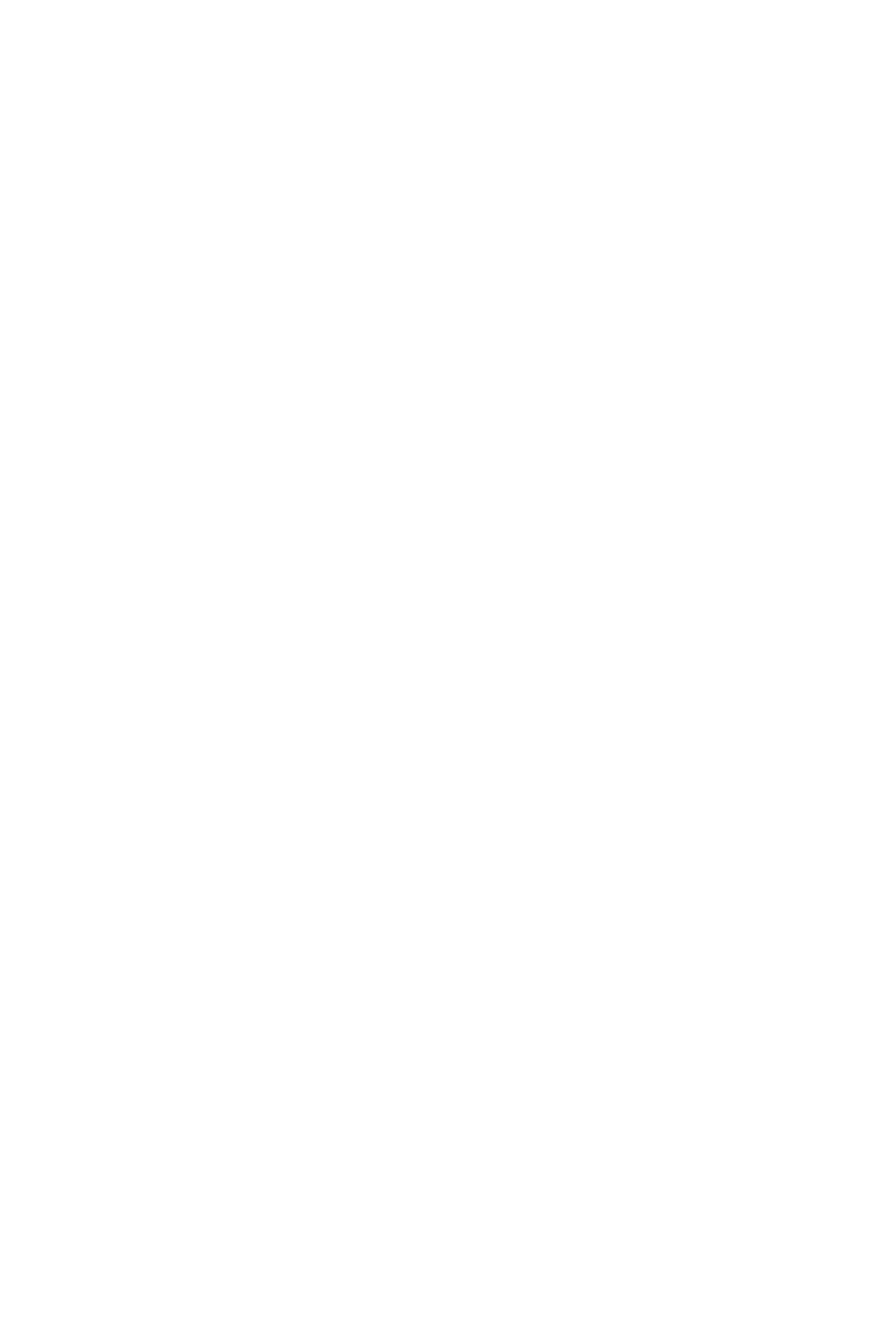
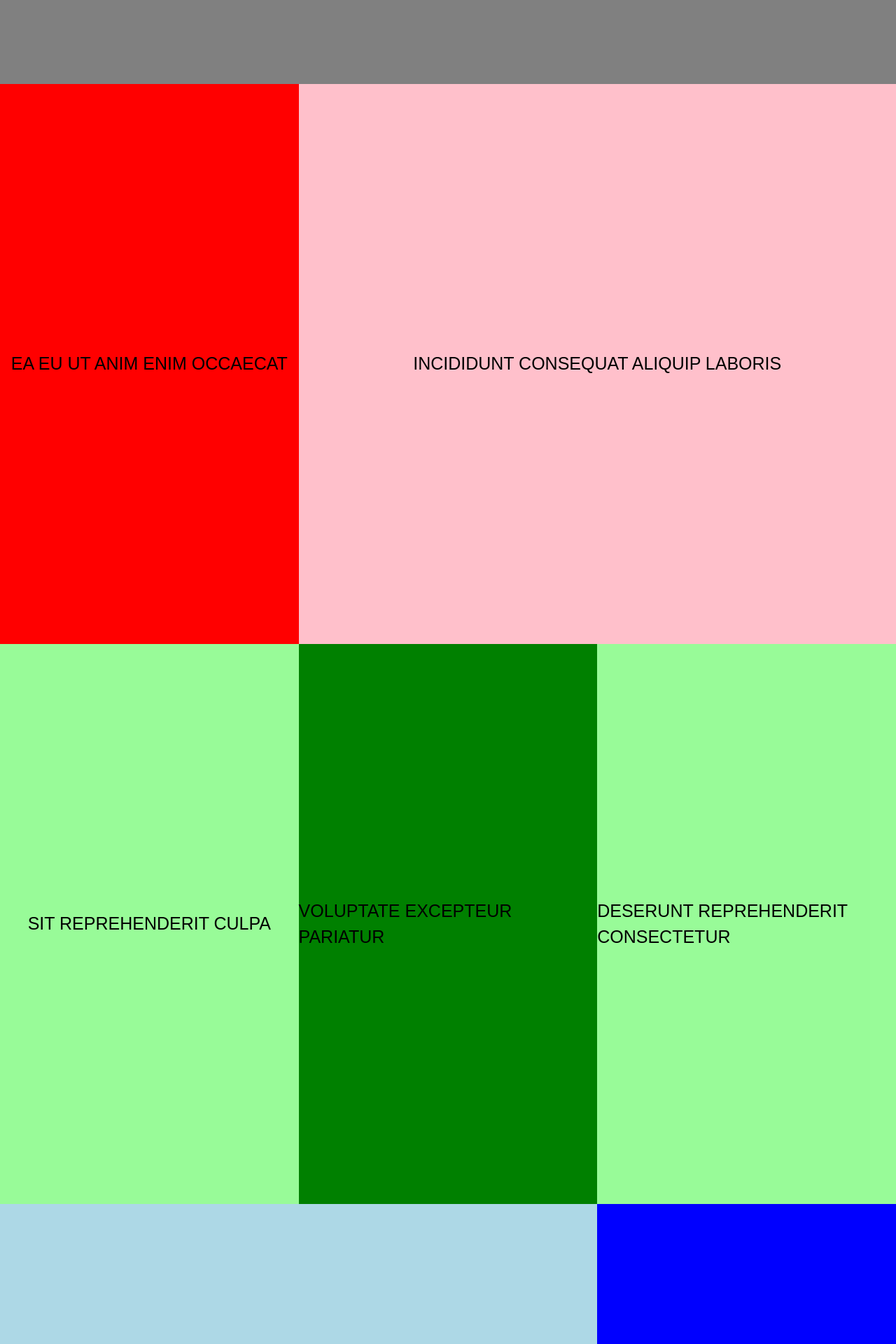
Before and after one commit to tia-cin/Landing-Pages, a React (Create React App) app: page /templates/project-13 in a window 1280 px wide. Before the commit this address had no page. Shown: the part 680-2600 px from the top of the page at 70% size. Before the commit the page ends 800 px from the top, so only its background shows below. Built offline with nearby package versions, Linux system fonts and the light colour scheme.

Commit message:
project-13 setup & style

```diff
--- a/src/index.tsx
+++ b/src/index.tsx
@@ -10,6 +10,7 @@ import {
   Project10,
   Project11,
   Project12,
+  Project13,
   Project2,
   Project3,
   Project4,
@@ -41,6 +42,7 @@ root.render(
         <Route path="/templates/project-10" element={<Project10 />} />
         <Route path="/templates/project-11" element={<Project11 />} />
         <Route path="/templates/project-12" element={<Project12 />} />
+        <Route path="/templates/project-13" element={<Project13 />} />
       </Routes>
     </BrowserRouter>
   </React.StrictMode>
--- a/src/pages/Projects.tsx
+++ b/src/pages/Projects.tsx
@@ -7,7 +7,7 @@ export const Projects: React.FC = () => {
   const allItems: number[] = [1, 2, 3, 4, 5, 6, 7, 8];
 
   if (search.includes("all")) {
-    allItems.push(9, 10, 11, 12, 14, 15);
+    allItems.push(9, 10, 11, 12, 13, 14, 15);
   }
 
   return (
--- a/src/templates/index.ts
+++ b/src/templates/index.ts
@@ -10,6 +10,7 @@ import Project9 from "./project-9/Project9";
 import Project10 from "./project-10/Project10";
 import Project11 from "./project-11/Project11";
 import Project12 from "./project-12/Project12";
+import Project13 from "./project-13/Project13";
 
 export {
   Project1,
@@ -24,4 +25,5 @@ export {
   Project10,
   Project11,
   Project12,
+  Project13,
 };
--- a/src/templates/project-12/Project12.tsx
+++ b/src/templates/project-12/Project12.tsx
@@ -37,7 +37,7 @@ const Project12: React.FC = () => {
             start: () => (i ? "top bottom" : "top top"),
             end: "bottom top",
             scrub: true,
-            invalidateOnRefresh: true, // to make it responsive
+            invalidateOnRefresh: true,
           },
         }
       );
--- /dev/null
+++ b/src/templates/project-13/Project13.tsx
@@ -0,0 +1,50 @@
+import React from "react";
+import "./project-13.css";
+
+const Project13 = () => {
+  return (
+    <div className="project-13">
+      <section id="landing-page" className="hero-story hero hero1">
+        <div className="full-col width-100">
+          <h2>Incididunt proident labore </h2>
+        </div>
+      </section>
+
+      <section id="rooms" className="hero-story hero second-hero hero2">
+        <div className="left-col width-33">
+          <h2>Ea eu ut anim enim occaecat</h2>
+        </div>
+        <div className="right-col width-66 delayed">
+          <h2> incididunt consequat aliquip laboris</h2>
+        </div>
+      </section>
+
+      <section id="you" className="hero-story hero second-hero hero3">
+        <div className="left-col width-33 delayed">
+          <h2>Sit reprehenderit culpa</h2>
+        </div>
+        <div className="middle-col width-33">
+          <h2>voluptate excepteur pariatur</h2>
+        </div>
+        <div className="right-col width-33 delayed">
+          <h2>deserunt reprehenderit consectetur</h2>
+        </div>
+      </section>
+
+      <section id="near" className="hero-story hero second-hero hero4">
+        <div className="left-col width-66 delayed">
+          <h2>nisi nulla culpa</h2>
+        </div>
+        <div className="right-col width-33">
+          <h2>nisi mollit culpa</h2>
+        </div>
+      </section>
+
+      <footer className="hero-story hero second-hero hero5">
+        <h2>Aliquip magna officia </h2>
+      </footer>
+    </div>
+  );
+};
+
+export default Project13;
--- /dev/null
+++ b/src/templates/project-13/project-13.css
@@ -0,0 +1,66 @@
+.project-13 {
+  overflow-x: hidden;
+}
+.project-13 section,
+.project-13 footer {
+  display: flex;
+  height: 100vh;
+  width: 100%;
+}
+
+.project-13 section > div,
+.project-13 footer {
+  display: flex;
+  justify-content: center;
+  align-items: center;
+}
+
+.project-13 h2 {
+  font-size: 25px;
+  text-transform: uppercase;
+}
+.project-13 .left-col,
+.project-13 .middle-col,
+.project-13 .right-col,
+.project-13 .full-col {
+  height: 100vh;
+  margin: 0;
+}
+.project-13 .width-0 {
+  width: 0;
+}
+.project-13 .width-33 {
+  width: 33.33%;
+}
+.project-13 .width-66 {
+  width: 66.66%;
+}
+.project-13 .width-100 {
+  width: 100%;
+}
+.project-13 #landing-page .full-col {
+  background-color: grey;
+}
+.project-13 #rooms .left-col {
+  background-color: red;
+}
+.project-13 #rooms .right-col {
+  background-color: pink;
+}
+.project-13 #you .middle-col {
+  background-color: green;
+}
+.project-13 #you .left-col,
+.project-13 #you .right-col {
+  background-color: palegreen;
+}
+.project-13 #near .right-col {
+  background-color: blue;
+}
+.project-13 #near .left-col {
+  background-color: lightblue;
+}
+.project-13 footer {
+  background-color: black;
+  color: white;
+}
```
